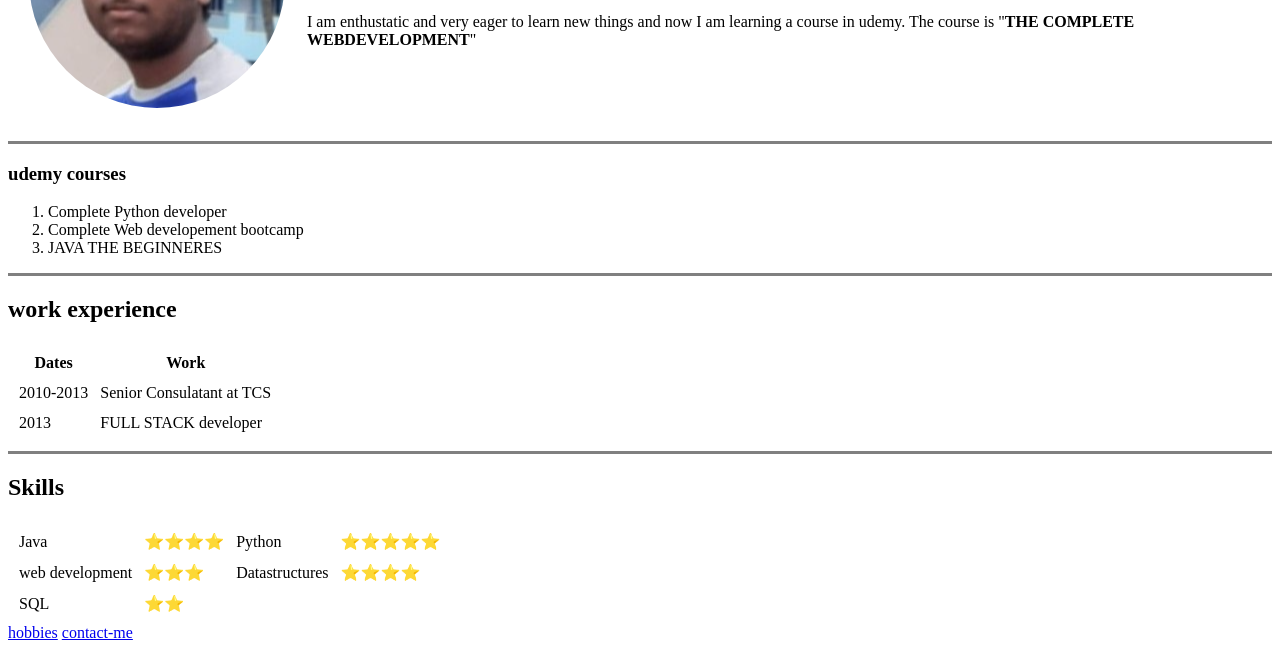
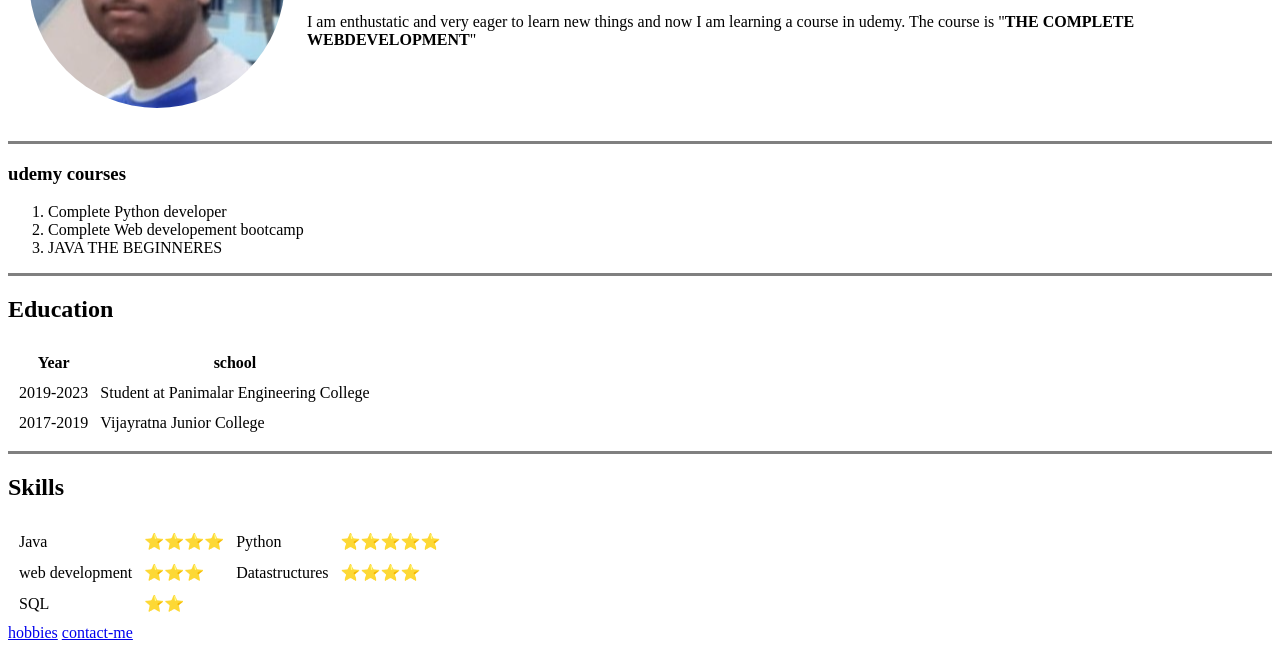
Before and after one commit to L-O-K-E-S-H-P/cv, a plain HTML site: page index.html in a window 1280 px wide. Shown: the part 177-827 px from the top of the page. Drawn offline with Linux system fonts and the light colour scheme.

Commit message:
Update index.html

```diff
--- a/index.html
+++ b/index.html
@@ -21,22 +21,22 @@
       <li>JAVA THE BEGINNERES</li>
     </ol>
     <hr size="3" noshade>
-    <h2>work experience</h2>
+    <h2>Education</h2>
     <table cellspacing="10" >
       <thead>
         <tr>
-          <th>Dates</th>
-          <th>Work</th>
+          <th>Year</th>
+          <th>school</th>
         </tr>
       </thead>
       <tbody>
         <tr>
-          <td>2010-2013</td>
-          <td>Senior Consulatant at TCS</td>
+          <td>2019-2023</td>
+          <td>Student at Panimalar Engineering College</td>
         </tr>
         <tr>
-          <td>2013</td>
-          <td>FULL STACK developer</td>
+          <td>2017-2019</td>
+          <td>Vijayratna Junior College</td>
         </tr>
       </tbody>
     </table>
```
